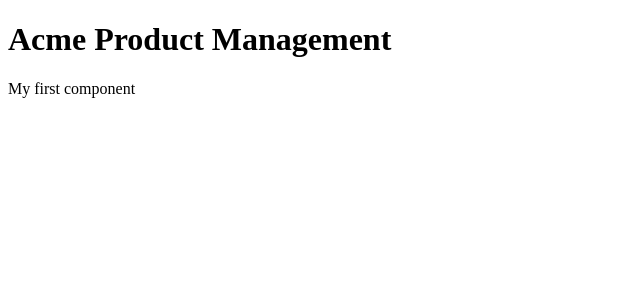
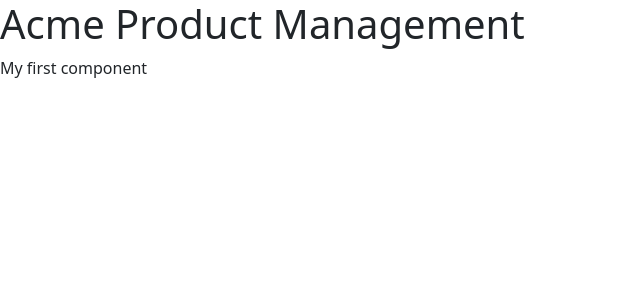
Before and after one commit to walteragile/ng-getting-started, an Angular app: page / in a window 1280 px wide. Shown: the top 300 px of the page, without its empty margins (0-640 px from the left). Built offline with nearby package versions, Linux system fonts and the light colour scheme.

Commit message:
05a Adding bootstrap and font-awesome

```diff
--- a/package.json
+++ b/package.json
@@ -18,6 +18,8 @@
     "@angular/platform-browser": "^14.0.0",
     "@angular/platform-browser-dynamic": "^14.0.0",
     "@angular/router": "^14.0.0",
+    "bootstrap": "^5.3.2",
+    "font-awesome": "^4.7.0",
     "rxjs": "~7.5.0",
     "tslib": "^2.3.0",
     "zone.js": "~0.11.4"
--- a/src/styles.css
+++ b/src/styles.css
@@ -1,4 +1,7 @@
 /* You can add global styles to this file, and also import other style files */
+@import "~bootstrap/dist/css/bootstrap.min.css";
+@import "~font-awesome/css/font-awesome.min.css";
+
 div.card-header {
  font-size: large;
 }
```
Also changed, not shown: 1 other file (tests, documents, lock files or other folders).
